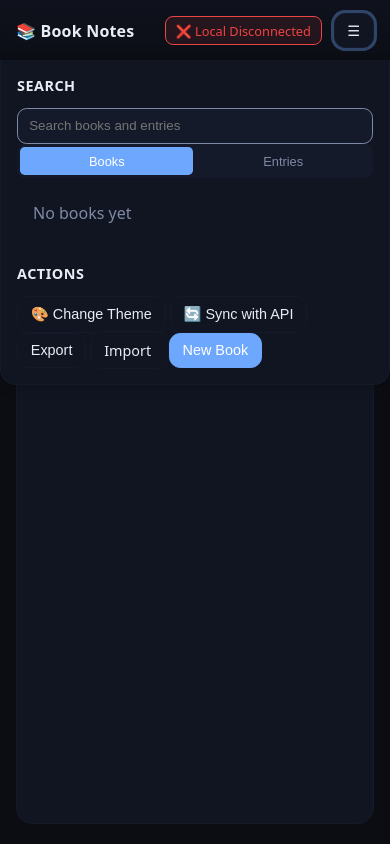
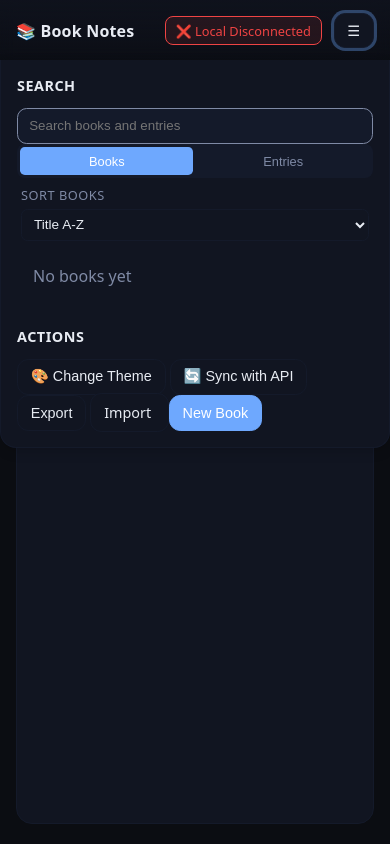
Before and after one commit to saaasaab/ai-projects, a plain HTML site: page book-notes/index.html in a window 390 px wide. Both pictures are taken after a click on the button "Menu". Drawn offline with nearby package versions, Linux system fonts and the light colour scheme; no server answers.

Commit message:
add mobile sort

```diff
--- a/book-notes/index.html
+++ b/book-notes/index.html
@@ -883,6 +883,17 @@
                 padding: 0.6rem;
             }
 
+            .mobile-sort-container {
+                margin: 0.5rem 0;
+                padding: 0 0.25rem;
+            }
+
+            .mobile-sort-container .sort-select {
+                width: 100%;
+                font-size: 0.85rem;
+                padding: 0.4rem 0.5rem;
+            }
+
 
         }
 
@@ -1067,6 +1078,20 @@
                         <button class="search-tab" data-tab="mobile-entries">Entries <span class="result-count"
                                 id="mobileEntriesResultCount"></span></button>
                     </div>
+
+                    <!-- Mobile sort options -->
+                    <div class="mobile-sort-container">
+                        <label for="mobileBookSort" style="display: block; margin: 0.5rem 0 0.3rem; font-size: 0.8rem; color: var(--muted); text-transform: uppercase; letter-spacing: 0.5px;">Sort Books</label>
+                        <select id="mobileBookSort" class="sort-select" aria-label="Sort books by">
+                            <option value="title-asc">Title A-Z</option>
+                            <option value="title-desc">Title Z-A</option>
+                            <option value="recent">Most Recent</option>
+                            <option value="oldest">First Added</option>
+                            <option value="entries-desc">Most Entries</option>
+                            <option value="entries-asc">Least Entries</option>
+                        </select>
+                    </div>
+
                     <div id="mobileBookList" class="mobile-book-list"></div>
                     <div id="mobileEntryList" class="mobile-entry-list" style="display: none;"></div>
                 </div>
@@ -1882,6 +1907,13 @@
             mobileBookList.innerHTML = '';
             mobileEntryList.innerHTML = '<div class="empty">Enter a search term to find entries</div>';
 
+            // Sync mobile sort dropdown with desktop sort
+            const mobileBookSort = el('mobileBookSort');
+            const desktopBookSort = el('bookSort');
+            if (mobileBookSort && desktopBookSort) {
+                mobileBookSort.value = desktopBookSort.value;
+            }
+
             if (state.books.length === 0) {
                 const div = document.createElement('div');
                 div.className = 'empty';
@@ -1912,7 +1944,7 @@
 
                 const count = document.createElement('div');
                 count.className = 'count';
-                count.textContent = `${b.entries.length} entries`;
+                    count.textContent = `${b.entries.length} entries`;
                 meta.append(count);
 
                 item.append(meta);
@@ -1934,6 +1966,16 @@
 
         // Book sorting
         el('bookSort')?.addEventListener('change', () => renderAll());
+
+        // Mobile book sorting - sync with desktop sort
+        el('mobileBookSort')?.addEventListener('change', (e) => {
+            // Sync the desktop sort dropdown
+            const desktopSort = el('bookSort');
+            if (desktopSort) {
+                desktopSort.value = e.target.value;
+            }
+            renderAll();
+        });
 
         // Entry form collapse/expand
         el('entryFormToggle')?.addEventListener('click', toggleEntryForm);
```
